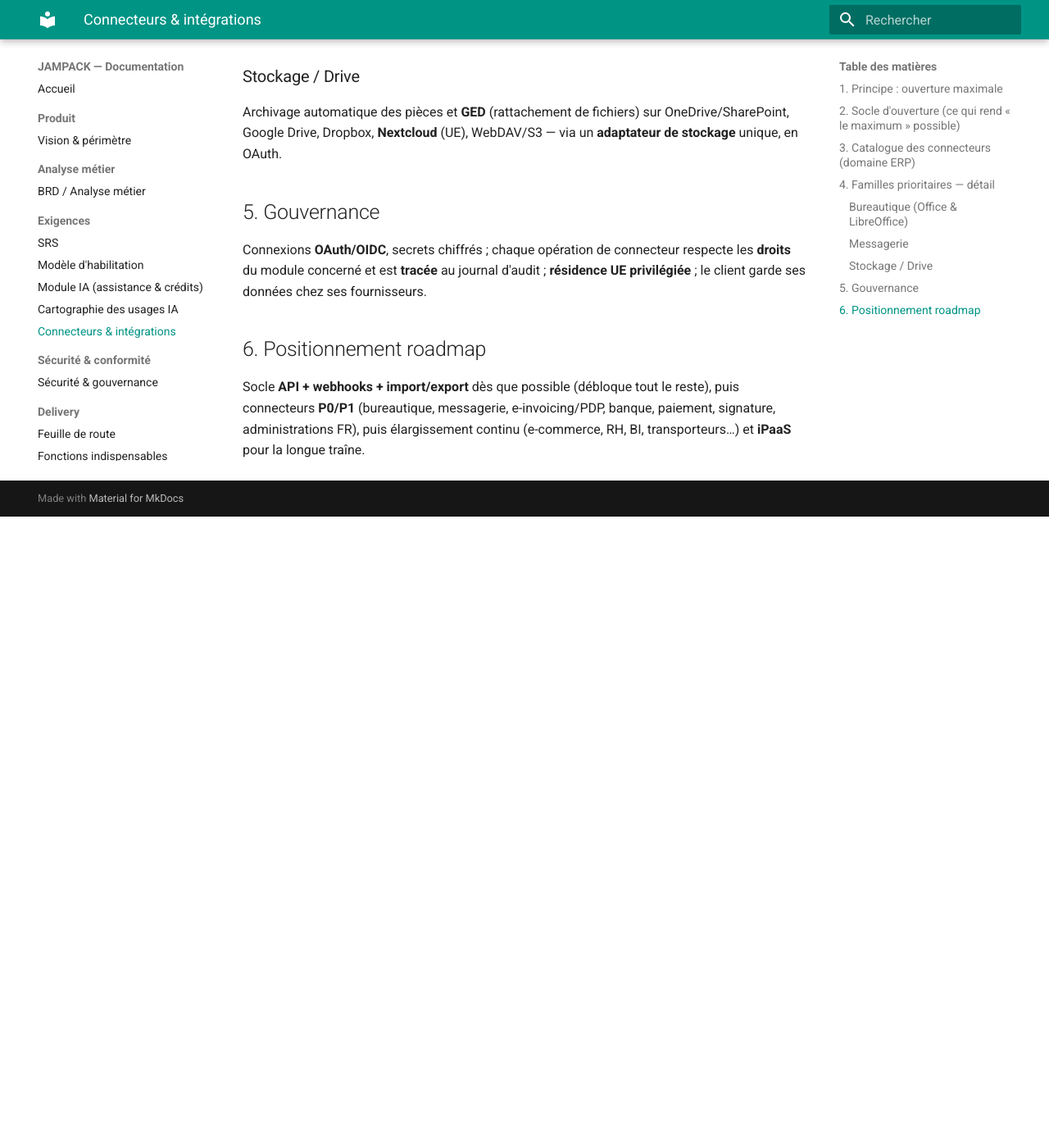
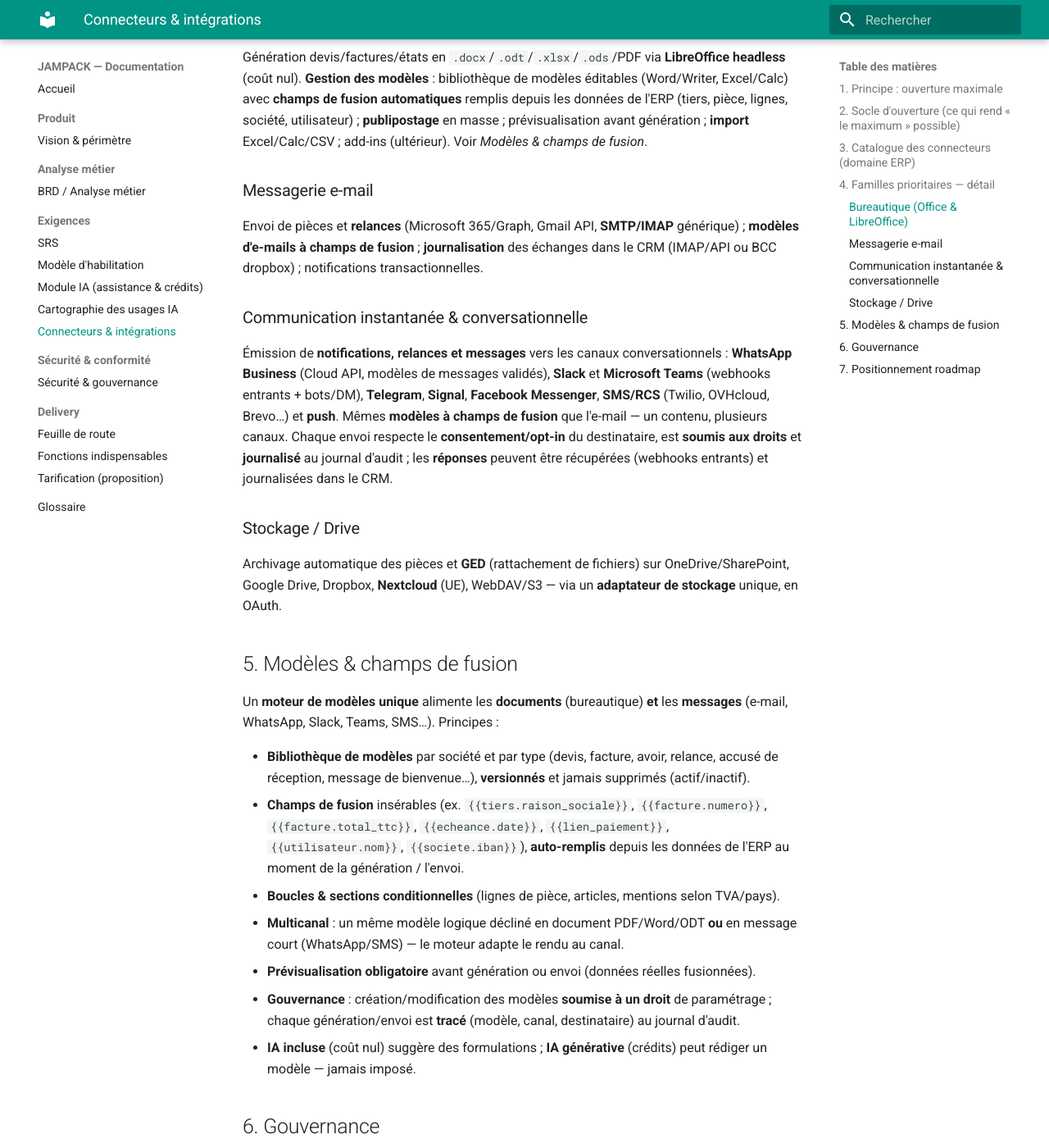
Before and after one commit to chrisx13/jampack-docs, an MkDocs documentation site: the page built from docs/20-exigences/connecteurs.md, in a window 1280 px wide and 1400 px high, scrolled down 2087 px. Shown: the whole window at 82% size. Built offline with MkDocs 1.6.1 and Material for MkDocs 9.7.7, drawn with Linux system fonts in a browser that asks for light colours; before the commit the page ends 2717 px from its top, so only the background shows below that; some of the changed text lies outside the part shown.

Commit message:
docs(connecteurs): messagerie conversationnelle + modèles à champs de fusion
- Connecteurs communication: WhatsApp Business, Slack, Teams, Telegram,
  Signal, Messenger, SMS/RCS, push (envois soumis aux droits, opt-in, tracés).
- Moteur unique de modèles avec champs de fusion auto-remplis, pour les
  documents bureautiques ET les messages (multicanal), + nouvelle section
  dédiée et gouvernance (consentement/opt-in RGPD).
- BRD: RG-29 (communication multicanale), RG-30 (modèles & champs de fusion).

Co-Authored-By: Claude Opus 4.8 <noreply@anthropic.com>
Claude-Session: https://claude.ai/code/session_01Pwuv6ro2738bcQPvWxGDbM

```diff
--- a/docs/20-exigences/connecteurs.md
+++ b/docs/20-exigences/connecteurs.md
@@ -11,6 +11,7 @@ JAMPACK vise, **de manière absolue, le maximum de connecteurs vers tous les out
 - **Architecture par adaptateurs** : une interface interne unique par famille (messagerie, drive, banque…) ; ajouter un fournisseur = ajouter un adaptateur, sans toucher au métier.
 - **Compatibilité iPaaS** (Zapier / Make / n8n) : atteindre des milliers d'applications à faible coût.
 - **Import / export** de fichiers (CSV, Excel/ODS) universels.
+- **Moteur de modèles & champs de fusion** : un moteur **unique** pour les documents (bureautique) **et** les messages (e-mail, messagerie instantanée) ; les **champs de fusion** sont **auto-remplis** depuis les données de l'ERP (tiers, contact, pièce, société, utilisateur, lien de paiement…).
 - **Marketplace de connecteurs** (cible) : activation/configuration par compte.
 
 ## 3. Catalogue des connecteurs (domaine ERP)
@@ -18,7 +19,8 @@ JAMPACK vise, **de manière absolue, le maximum de connecteurs vers tous les out
 | Catégorie | Exemples de cibles | Priorité |
 |---|---|---|
 | **Bureautique** | Microsoft Office (Word/Excel), LibreOffice (Writer/Calc), OpenXML + ODF, PDF | P0/P1 |
-| **Messagerie** | Microsoft 365/Outlook (Graph), Google Workspace/Gmail, SMTP/IMAP générique | P0/P1 |
+| **Messagerie e-mail** | Microsoft 365/Outlook (Graph), Google Workspace/Gmail, SMTP/IMAP générique | P0/P1 |
+| **Messagerie instantanée & conversationnelle** | WhatsApp Business (Cloud API), Slack, Microsoft Teams, Telegram, Signal, Facebook Messenger, SMS/RCS (Twilio, OVHcloud, Brevo…), notifications push | P1/P2 |
 | **Stockage / Drive** | OneDrive/SharePoint, Google Drive, Dropbox, Nextcloud, WebDAV, S3 | P1 |
 | **Banque (agrégation DSP2)** | Powens (ex-Budget Insight), Bridge, GoCardless, relevés OFX/CSV | P1 |
 | **Paiement en ligne** | Stripe, GoCardless (SEPA), Mollie, PayPal | P1 |
@@ -29,7 +31,7 @@ JAMPACK vise, **de manière absolue, le maximum de connecteurs vers tous les out
 | **CRM / marketing** | Brevo (Sendinblue), Mailchimp, HubSpot | P2 |
 | **Signature électronique** | Yousign (FR), DocuSign | P1 |
 | **Calendriers** | Google Calendar, Outlook, CalDAV | P2 |
-| **Collaboration** | Slack, Microsoft Teams | P2 |
+| **Espaces collaboratifs & visio** | Slack, Microsoft Teams, Zoom, Google Meet (partage de pièces, liens de réunion) | P2 |
 | **BI / données** | Power BI, Google Sheets, entrepôt de données | P2 |
 | **Transporteurs** | Colissimo, Chronopost, UPS | P2 |
 | **Administrations FR** | SIRENE/INSEE, VIES (TVA intracom), Chorus Pro | P1 |
@@ -40,18 +42,33 @@ JAMPACK vise, **de manière absolue, le maximum de connecteurs vers tous les out
 ## 4. Familles prioritaires — détail
 
 ### Bureautique (Office & LibreOffice)
-Génération devis/factures/états en `.docx`/`.odt`/`.xlsx`/`.ods`/PDF via **LibreOffice headless** (coût nul) ; **modèles éditables** + publipostage ; **import** Excel/Calc/CSV ; add-ins (ultérieur).
+Génération devis/factures/états en `.docx`/`.odt`/`.xlsx`/`.ods`/PDF via **LibreOffice headless** (coût nul). **Gestion des modèles** : bibliothèque de modèles éditables (Word/Writer, Excel/Calc) avec **champs de fusion automatiques** remplis depuis les données de l'ERP (tiers, pièce, lignes, société, utilisateur) ; **publipostage** en masse ; prévisualisation avant génération ; **import** Excel/Calc/CSV ; add-ins (ultérieur). Voir *Modèles & champs de fusion*.
 
-### Messagerie
-Envoi de pièces et **relances** (Microsoft 365/Graph, Gmail API, **SMTP/IMAP** générique) ; **modèles d'e-mails** ; **journalisation** des échanges dans le CRM (IMAP/API ou BCC dropbox) ; notifications transactionnelles.
+### Messagerie e-mail
+Envoi de pièces et **relances** (Microsoft 365/Graph, Gmail API, **SMTP/IMAP** générique) ; **modèles d'e-mails à champs de fusion** ; **journalisation** des échanges dans le CRM (IMAP/API ou BCC dropbox) ; notifications transactionnelles.
+
+### Communication instantanée & conversationnelle
+Émission de **notifications, relances et messages** vers les canaux conversationnels : **WhatsApp Business** (Cloud API, modèles de messages validés), **Slack** et **Microsoft Teams** (webhooks entrants + bots/DM), **Telegram**, **Signal**, **Facebook Messenger**, **SMS/RCS** (Twilio, OVHcloud, Brevo…) et **push**. Mêmes **modèles à champs de fusion** que l'e-mail — un contenu, plusieurs canaux. Chaque envoi respecte le **consentement/opt-in** du destinataire, est **soumis aux droits** et **journalisé** au journal d'audit ; les **réponses** peuvent être récupérées (webhooks entrants) et journalisées dans le CRM.
 
 ### Stockage / Drive
 Archivage automatique des pièces et **GED** (rattachement de fichiers) sur OneDrive/SharePoint, Google Drive, Dropbox, **Nextcloud** (UE), WebDAV/S3 — via un **adaptateur de stockage** unique, en OAuth.
 
-## 5. Gouvernance
+## 5. Modèles & champs de fusion
 
-Connexions **OAuth/OIDC**, secrets chiffrés ; chaque opération de connecteur respecte les **droits** du module concerné et est **tracée** au journal d'audit ; **résidence UE privilégiée** ; le client garde ses données chez ses fournisseurs.
+Un **moteur de modèles unique** alimente les **documents** (bureautique) **et** les **messages** (e-mail, WhatsApp, Slack, Teams, SMS…). Principes :
 
-## 6. Positionnement roadmap
+- **Bibliothèque de modèles** par société et par type (devis, facture, avoir, relance, accusé de réception, message de bienvenue…), **versionnés** et jamais supprimés (actif/inactif).
+- **Champs de fusion** insérables (ex. `{{tiers.raison_sociale}}`, `{{facture.numero}}`, `{{facture.total_ttc}}`, `{{echeance.date}}`, `{{lien_paiement}}`, `{{utilisateur.nom}}`, `{{societe.iban}}`), **auto-remplis** depuis les données de l'ERP au moment de la génération / l'envoi.
+- **Boucles & sections conditionnelles** (lignes de pièce, articles, mentions selon TVA/pays).
+- **Multicanal** : un même modèle logique décliné en document PDF/Word/ODT **ou** en message court (WhatsApp/SMS) — le moteur adapte le rendu au canal.
+- **Prévisualisation obligatoire** avant génération ou envoi (données réelles fusionnées).
+- **Gouvernance** : création/modification des modèles **soumise à un droit** de paramétrage ; chaque génération/envoi est **tracé** (modèle, canal, destinataire) au journal d'audit.
+- **IA incluse** (coût nul) suggère des formulations ; **IA générative** (crédits) peut rédiger un modèle — jamais imposé.
 
-Socle **API + webhooks + import/export** dès que possible (débloque tout le reste), puis connecteurs **P0/P1** (bureautique, messagerie, e-invoicing/PDP, banque, paiement, signature, administrations FR), puis élargissement continu (e-commerce, RH, BI, transporteurs…) et **iPaaS** pour la longue traîne.
+## 6. Gouvernance
+
+Connexions **OAuth/OIDC**, secrets chiffrés ; chaque opération de connecteur respecte les **droits** du module concerné et est **tracée** au journal d'audit ; **résidence UE privilégiée** ; le client garde ses données chez ses fournisseurs. Les envois de **communication** respectent en outre le **consentement/opt-in** des destinataires (RGPD, règles propres à WhatsApp / e-mail / SMS).
+
+## 7. Positionnement roadmap
+
+Socle **API + webhooks + import/export + moteur de modèles/champs de fusion** dès que possible (débloque tout le reste), puis connecteurs **P0/P1** (bureautique, messagerie e-mail, e-invoicing/PDP, banque, paiement, signature, administrations FR), puis **messagerie conversationnelle** (WhatsApp/Slack/Teams/SMS) et élargissement continu (e-commerce, RH, BI, transporteurs…) et **iPaaS** pour la longue traîne.
```
Also changed, not shown: docs/10-analyse-metier/brd.md (+2 -0 lines).
